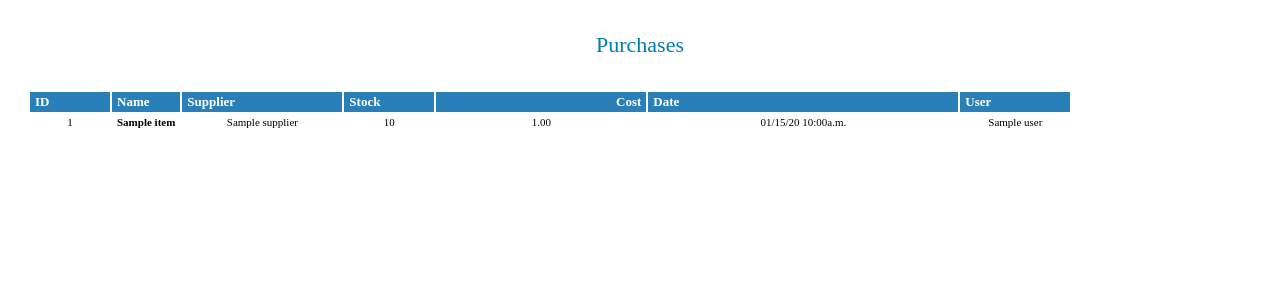
After one commit to drakejanier/management_system, a Django app: template inventory/templates/pdf/purchases_pdf.html in a window 1280 px wide. The commit adds this page. Shown: the top 300 px of the page. Run offline with Django 3.2, Linux system fonts and the light colour scheme; the template is opened without the code that fills it: most values are stand-ins (such as "Sample title", 1, 10 or a date in 2020).

Commit message:
0708-02-03-04

```diff
--- /dev/null
+++ b/inventory/templates/pdf/purchases_pdf.html
@@ -0,0 +1,93 @@
+<!DOCTYPE HTML PUBLIC "-//W3C//DTD HTML 4.01 Transitional//EN" "http://www.w3.org/TR/html4/loose.dtd">
+<html>
+    <head>
+        <title>Product List</title>
+        <style type="text/css">
+            body {
+                font-weight: 200;
+                font-size: 11px;
+            }
+            .header {
+                font-size: 20px;
+                font-weight: 100;
+                text-align: center;
+                color: #007cae;
+            }
+            .title {
+                font-size: 22px;
+                font-weight: 100;
+                /* text-align: right;*/
+                padding: 10px 20px 0px 20px;
+            }
+            .title span {
+                color: #007cae;
+            }
+            .details {
+                padding: 10px 20px 0px 20px;
+                text-align: left !important;
+                /*margin-left: 40%;*/
+            }
+            .hrItem {
+                border: none;
+                height: 1px;
+                /* Set the hr color */
+                color: #333; /* old IE */
+                background-color: #fff; /* Modern Browsers */
+            }
+            th{
+                background-color:#2980b9;
+                color:#ffffff;
+                font-size:13px;
+                padding-left:5px;
+                padding-right:5px;
+                padding-top:2px;
+                padding-bottom:2px;
+
+            }
+            td{
+                padding-left:5px;
+                padding-right:5px;
+                padding-top:2px;
+                padding-bottom:2px;
+                text-align:center;
+            }
+        </style>
+    </head>
+    <body>
+        {% load humanize %}
+
+        <div class='wrapper'>
+            <div class='header'>
+                <p class='title'>Purchases</p>
+            </div>
+        <div>
+        <div class='details'>
+            <table class="table" id="product-table" >
+                <thead >
+                    <th >ID</th>
+                    <th align="left">Name</th>
+                    <th >Supplier</th>
+                    <th >Stock</th>
+                    <th align="right">Cost</th>
+                    <th >Date</th>
+                    <th >User</th>
+                </thead>
+
+                <tbody>
+                    {% for item in items %}
+                    <tr>
+                        <td width="70">{{ item.pk }}</td>
+                        <td align="left"><strong>{{ item.Item }}</strong></td>
+                        <td width="150">{{ item.Supplier }}</td>
+                        <td width="80">{{ item.Quantity }}</td>
+                        <td align="right" width="200">{{ item.Total_Cost|floatformat:2|intcomma }}</td>
+                        <td width="300">{{ item.Date_Purchased|date:"m/d/y g:ia" }}</td>
+                        <td width="100">{{ item.User }}</td>
+                    </tr>
+                    {% endfor %}
+                </tbody>
+            </table>
+        </div>
+    </div>
+    </body>
+</html>
--- a/sales/urls.py
+++ b/sales/urls.py
@@ -9,6 +9,6 @@ urlpatterns = [
     path('list-item-add/<int:pk>/', views.itemAdd, name='list-item-add'),
     path('list-item-deduct/<int:pk>/', views.itemDeduct, name='list-item-deduct'),
 
-    path('sales-summary/', views.SalesSummary, name='sales-summary'),
+    path('sales-summary/', SalesSummary.as_view(), name='sales-summary'),
     # url(r'^items-autocomplete/$', getItemList.as_view(), name='items-autocomplete',), #move to inventory
 ]
```
Also changed, not shown: inventory/templates/inventory/inventory.html (+5 -6 lines), inventory/templates/inventory/purchase_list.html (+11 -16 lines), inventory/views.py (+22 -0 lines), sales/templates/sales/pdf/saleslist_pdf.html (added, +90 -0 lines), sales/templates/sales/sales-summary.html (+56 -19 lines), sales/views.py (+37 -8 lines).
